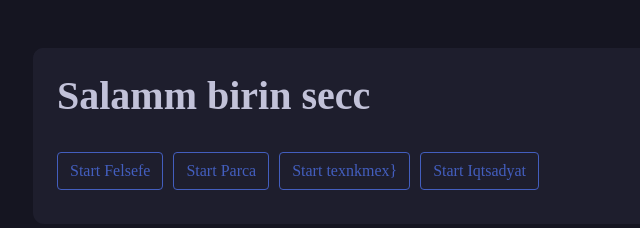
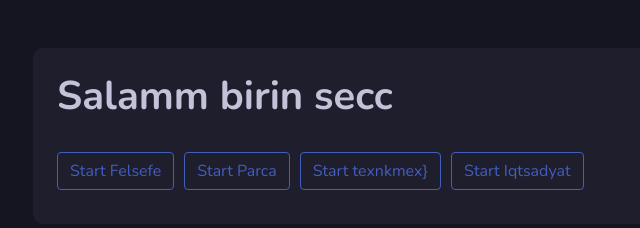
Before and after one commit to nihat417/Simple-Quiz, a plain HTML site: page index.htm in a window 1280 px wide. Shown: the whole page, without its empty margins (43-683 px from the left). Drawn offline with Linux system fonts and the light colour scheme; a web font is replaced by a local one.

Commit message:
Some Updates

```diff
--- a/index.htm
+++ b/index.htm
@@ -3,14 +3,13 @@
 <head>
     <meta charset="UTF-8"/>
     <meta name="viewport" content="width=device-width, initial-scale=1.0"/>
-    <link rel="stylesheet" href="/dist/css/app.css"/>
-    <link rel="stylesheet" href="/dist/css/app-dark.css"/>
-    <link rel="stylesheet" href="/style.css"/>
+    <link rel="stylesheet" href="/app.css"/>
+    <link rel="stylesheet" href="/app-dark.css">
     <title>Quiz</title>
 </head>
 <body>
     <script>
-        document.documentElement.setAttribute('data-bs-theme', 'dark')
+        document.documentElement.setAttribute('data-bs-theme', 'dark');
     </script>
     <div class="container">
         <div class="card mt-5">
@@ -30,6 +29,6 @@
         </div>
     </div>
     <script src="/main.js"></script>
-    <script src="/dist/js/app.js"></script>
+    <script src="/app.js"></script>
 </body>
 </html>
```
Also changed, not shown: app-dark.css (renamed from dist/css/app-dark.css), app.css (renamed from dist/css/app.css), app.js (renamed from dist/js/app.js), fonts/Iconly---Bold.ttf (added), fonts/Iconly---Bold.woff (added), fonts/bootstrap-icons.woff2 (added), fonts/nunito-latin-300-normal.woff (added), fonts/nunito-latin-300-normal.woff2 (added), fonts/nunito-latin-400-normal.woff (added), fonts/nunito-latin-400-normal.woff2 (added), fonts/nunito-latin-600-normal.woff (added), fonts/nunito-latin-600-normal.woff2 (added), fonts/nunito-latin-700-normal.woff (added), fonts/nunito-latin-700-normal.woff2 (added), 2 more files.
